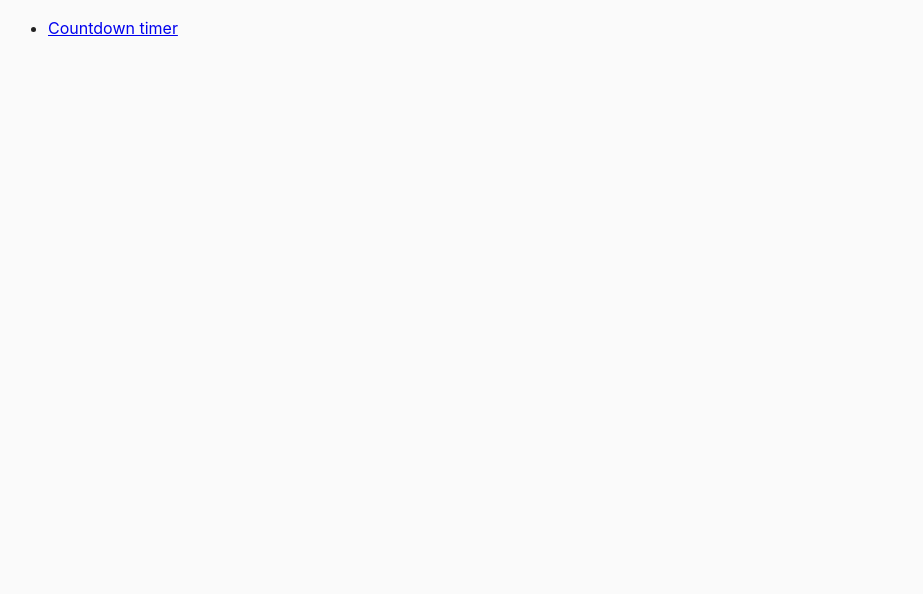
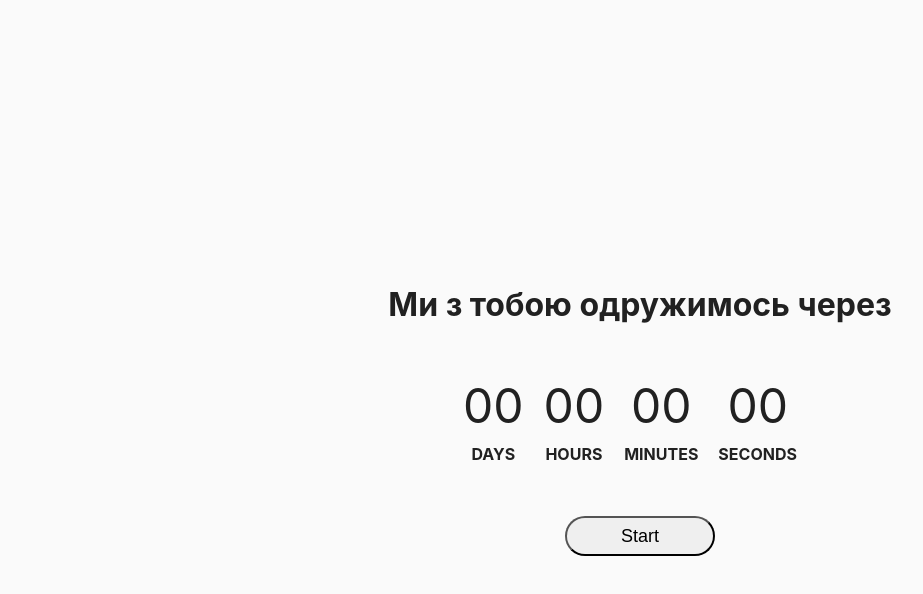
Before and after one commit to Nikolenko-Petro/wedding-day, a website built with Parcel: page src/index.html in a window 1280 px wide. Shown: the whole page, without its empty margins (0-923 px from the left). Built offline with nearby package versions, Linux system fonts and the light colour scheme.

Commit message:
version 1

```diff
--- a/src/css/common.css
+++ b/src/css/common.css
@@ -12,7 +12,61 @@ body {
   line-height: 1.5;
 }
 
+#datetime-picker {
+  box-sizing: border-box;
+  font-size: large;
+  font-weight: bold;
+  font-size: large;
+}
+
+button {
+  margin-top: 50px;
+  font-size: large;
+  width: 150px;
+  height: 40px;
+  border-radius: 20px;
+}
+
 img {
   display: block;
   max-width: 100%;
 }
+
+.conteiner {
+  width: 100%;
+  height: 100vh;
+  display: flex;
+  flex-direction: column;
+  justify-content: center;
+  align-items: center;
+}
+.timer {
+  justify-content: center;
+
+  display: flex;
+}
+
+.field {
+  display: flex;
+  flex-direction: column;
+  align-items: center;
+  margin-right: 20px;
+  margin-top: 20px;
+}
+
+.value {
+  font-size: xxx-large;
+}
+
+.label {
+  font-weight: bold;
+  text-transform: uppercase;
+}
+.text {
+  position: absolute;
+  top: -100px;
+}
+.title {
+  display: flex;
+  justify-content: center;
+}
--- a/src/index.html
+++ b/src/index.html
@@ -3,12 +3,33 @@
   <head>
     <meta charset="UTF-8" />
     <meta name="viewport" content="width=device-width, initial-scale=1.0" />
-    <title>Homework 9</title>
+    <title>Countdown timer</title>
     <link rel="stylesheet" href="css/common.css" />
   </head>
   <body>
-    <ul>
-      <li><a href="02-timer.html">Countdown timer</a></li>
-    </ul>
+    <input class="text" type="text" id="datetime-picker" />
+    <div class="conteiner">
+      <h1 class="title">Ми з тобою одружимось через</h1>
+      <div class="timer">
+        <div class="field">
+          <span class="value" data-days>00</span>
+          <span class="label">Days</span>
+        </div>
+        <div class="field">
+          <span class="value" data-hours>00</span>
+          <span class="label">Hours</span>
+        </div>
+        <div class="field">
+          <span class="value" data-minutes>00</span>
+          <span class="label">Minutes</span>
+        </div>
+        <div class="field">
+          <span class="value" data-seconds>00</span>
+          <span class="label">Seconds</span>
+        </div>
+      </div>
+      <button type="button" data-start>Start</button>
+    </div>
+    <script src="js/02-timer.js" type="module"></script>
   </body>
 </html>
--- a/src/js/02-timer.js
+++ b/src/js/02-timer.js
@@ -10,7 +10,7 @@ const minutes = document.querySelector('span[data-minutes]');
 const hours = document.querySelector('span[data-hours]');
 const days = document.querySelector('span[data-days]');
 
-btnStart.disabled = true;
+btnStart.disabled = false;
 
 const options = {
   enableTime: true,
@@ -54,7 +54,7 @@ function addLeadingZero(value) {
 
 btnStart.addEventListener('click', () => {
   let timer = setInterval(() => {
-    let countdown = new Date(text.value) - new Date();
+    let countdown = new Date('March 12, 2023 10:00:00') - new Date();
     btnStart.disabled = true;
     if (countdown >= 0) {
       let timeObject = convertMs(countdown);
```
Also changed, not shown: src/02-timer.html (deleted, +0 -36 lines).
